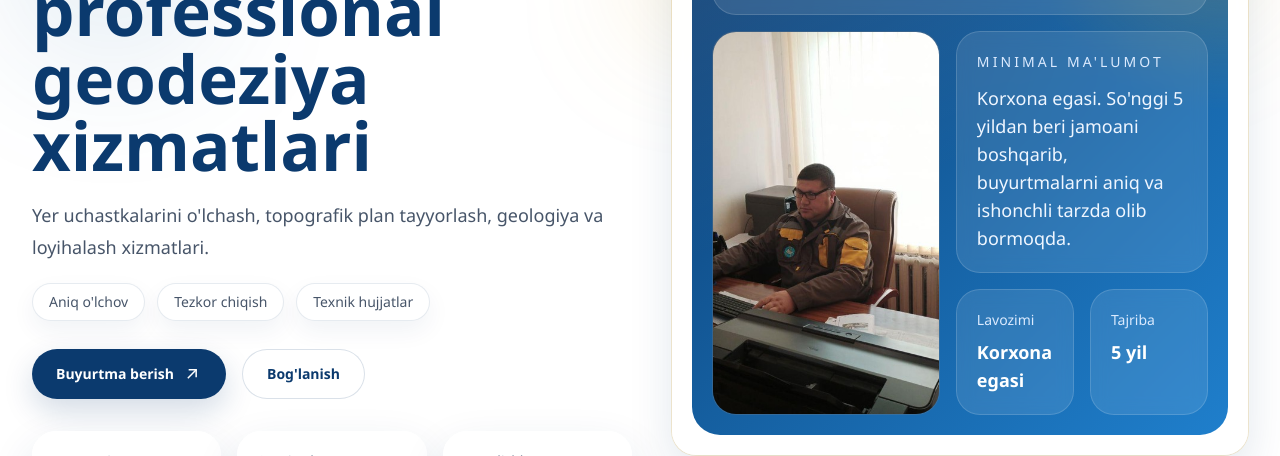
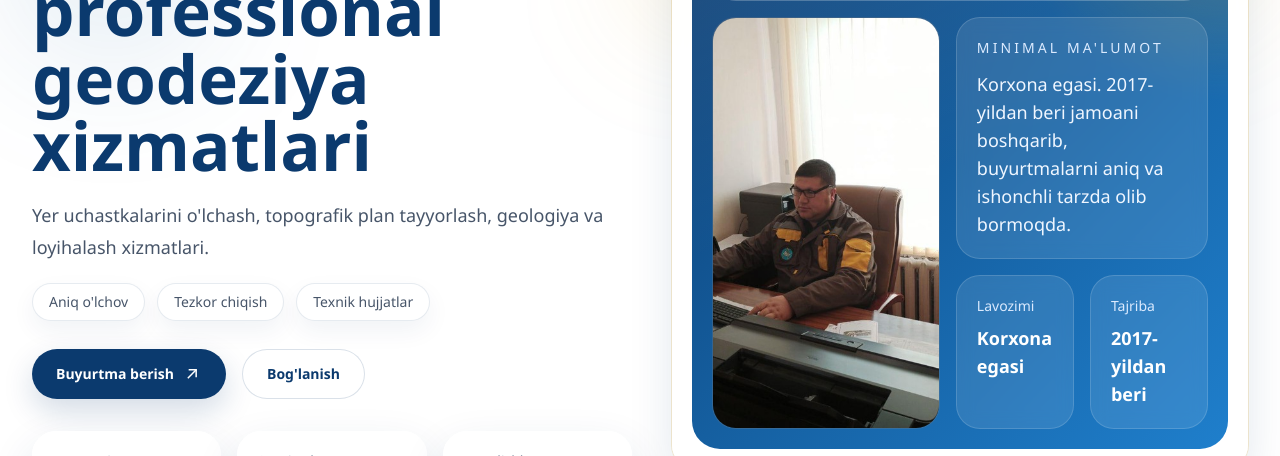
Before and after one commit to abdugani2004/samgeodezist, a Next.js app: page / in a window 1280 px wide. Shown: the part 344-800 px from the top of the page. Built offline with nearby package versions, Linux system fonts and the light colour scheme; no server answers.

Commit message:
Update company experience text

```diff
--- a/components/sections/Hero.tsx
+++ b/components/sections/Hero.tsx
@@ -104,7 +104,7 @@ export function Hero() {
                           Minimal ma&#39;lumot
                         </p>
                         <p className="mt-3 text-base leading-7 text-blue-50 sm:text-lg">
-                          Korxona egasi. So&#39;nggi 5 yildan beri jamoani boshqarib, buyurtmalarni
+                          Korxona egasi. 2017-yildan beri jamoani boshqarib, buyurtmalarni
                           aniq va ishonchli tarzda olib bormoqda.
                         </p>
                       </div>
@@ -116,7 +116,7 @@ export function Hero() {
                         </div>
                         <div className="rounded-[24px] border border-white/15 bg-white/10 p-4 backdrop-blur sm:p-5">
                           <p className="text-sm text-blue-100">Tajriba</p>
-                          <p className="mt-2 text-base font-semibold sm:text-lg">5 yil</p>
+                          <p className="mt-2 text-base font-semibold sm:text-lg">2017-yildan beri</p>
                         </div>
                       </div>
                     </div>
```
